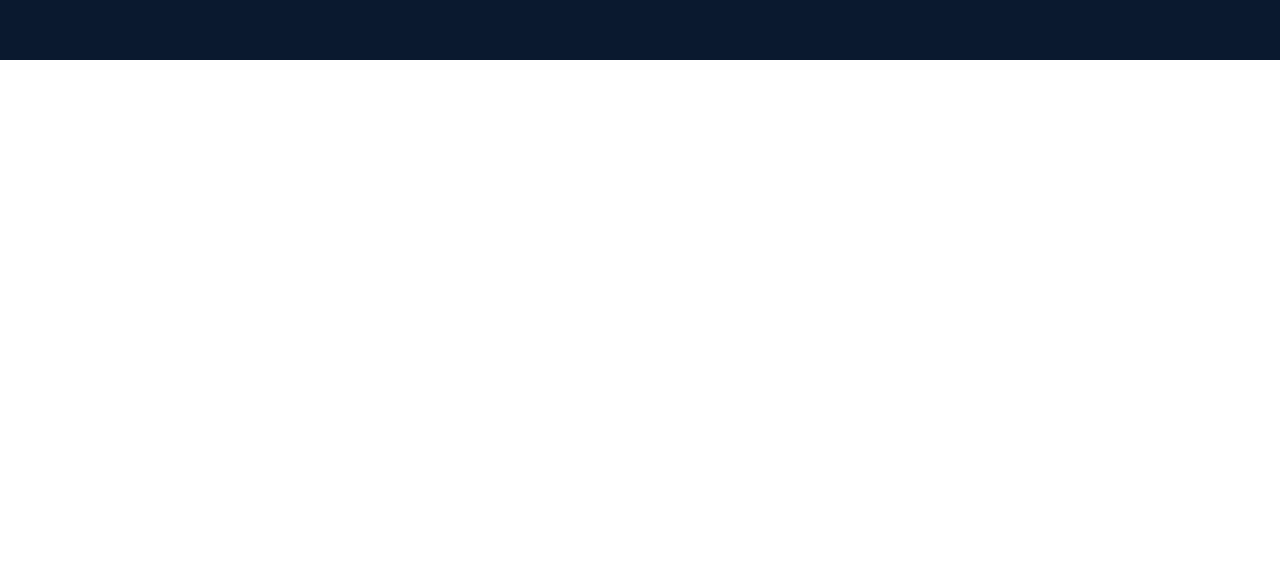
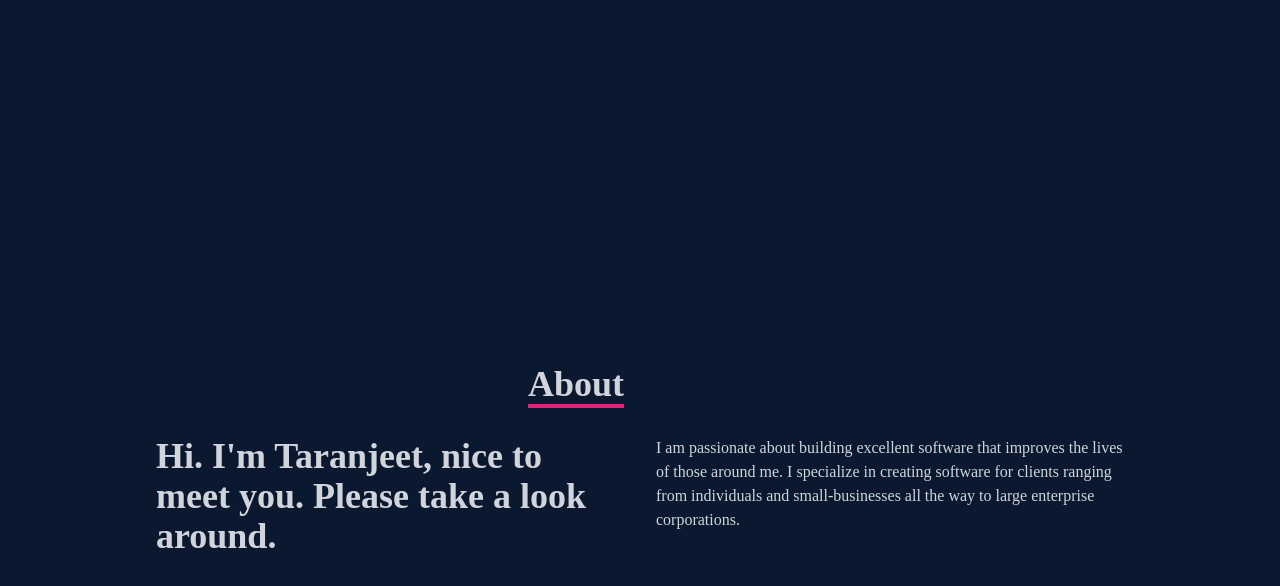
Before and after one commit to TARANjee/portfolio-react-app, a React (Create React App) app: page / in a window 1280 px wide. Shown: the part 740-1326 px from the top of the page. Before the commit the page ends 800 px from the top, so only its background shows below. Built offline with nearby package versions, Linux system fonts and the light colour scheme.

Commit message:
completed about component

```diff
--- a/src/App.js
+++ b/src/App.js
@@ -1,3 +1,4 @@
+import About from "./components/About";
 import Home from "./components/Home";
 import Navbar from "./components/Navbar";
 
@@ -6,6 +7,7 @@ function App() {
     <div>
       <Navbar />
       <Home />
+      <About/>
     </div>
   );
 }
--- /dev/null
+++ b/src/components/About.jsx
@@ -0,0 +1,31 @@
+import React from 'react'
+
+const About = () => {
+    return (
+        <div name='about' className='w-full h-screen bg-[#0a192f] text-gray-300'>
+            <div className='flex flex-col justify-center items-center w-full h-full'>
+                <div className='max-w-[1000px] w-full  grid grid-cols-2 gap-8 '>
+                    <div className='sm:text-right pb-8 pl-4'>
+                        <p className='text-4xl font-bold inline border-b-4 border-pink-600' >
+                            About
+                        </p>
+                    </div>
+                    <div></div>
+                </div>
+                <div className='max-w-[1000px] w-full grid sm:grid-cols-2 gap-8 px-4'>
+                    <div className='sm:text right text-4xl font-bold'>
+                        <p>Hi. I'm Taranjeet, nice to meet you. Please take a look around.</p>
+                    </div>
+                    <div>
+                        <p>I am passionate about building excellent software that improves
+                            the lives of those around me. I specialize in creating software
+                            for clients ranging from individuals and small-businesses all the
+                            way to large enterprise corporations. </p>
+                    </div>
+                </div>
+            </div>
+        </div>
+    )
+}
+
+export default About
--- a/src/components/Home.jsx
+++ b/src/components/Home.jsx
@@ -3,12 +3,12 @@ import { HiArrowNarrowRight } from 'react-icons/hi'
 
 const Home = () => {
   return (
-    <div className='w-full h-screen bg-[#0a192f]'>
+    <div name='home' className='w-full h-screen bg-[#0a192f]'>
       <div className='max-w-[1000px] mx-auto px-8 flex flex-col justify-center h-full'>
         <p className='text-pink-600'>Hi, my name is</p>
         <h1 className='text-4xl sm:text-7xl font-bold text-[#ccd6f6]'>Taranjeet Singh</h1>
         <h2 className='text-4xl sm:text-7xl font-bold text-[#8892b0]'>I'm a Web Developer.</h2>
-        <p className='text-[#8892b0] py-4 max-w-[700px]'>I'm a Web Developer specializing in building React Applications.Currently, I'm focused on building responsive full-stack web applications.</p>
+        <p className='text-[#8892b0] py-4 max-w-[700px]'>I'm a Web Developer specializing in building React Applications. Currently, I'm focused on building responsive full-stack web applications.</p>
         <div>
           <button className='text-white group border-2 px-6 py-3 my-2 flex items-center hover:bg-pink-600 hover:border-pink-600'>View Work
             <span className='group-hover:rotate-90 duration-300'>
--- a/src/components/Navbar.jsx
+++ b/src/components/Navbar.jsx
@@ -1,5 +1,5 @@
 import React, { useState } from 'react'
-import { FaBars, FaTimes, FaGithub, FaLinkedin, FaFacebook, FaGit } from 'react-icons/fa'
+import { FaBars, FaTimes, FaGithub, FaLinkedin,  } from 'react-icons/fa'
 import { HiOutlineMail } from 'react-icons/hi'
 import { BsFillPersonLinesFill } from 'react-icons/bs'
 import Logo from '../assets/logo.png'
@@ -12,7 +12,7 @@ const Navbar = () => {
     return (
         <div className="fixed w-full h-[80px] flex justify-between items-center px-4 bg-[#0a192f] text-gray-300">
             <div>
-                <img src={Logo} alt="logo Image" style={{ width: '50px' }} />
+                <img src={Logo} alt="logo" style={{ width: '50px' }} />
             </div>
             {/* menu */}
 
@@ -39,7 +39,7 @@ const Navbar = () => {
                 <li className='py-6 text-4xl'>Contact</li>
             </ul>
             {/* social icons */}
-            <div className='flex fixed flex-col top-[35%] left-0'>
+            <div className='hidden flex fixed flex-col top-[35%] left-0'>
                 <ul>
                     <li className='w-[160px] h-[60px] flex justify-between items-center ml-[-100px] hover:ml-[-10px] duration-300 bg-blue-600'>
                         <a className='flex justify-between items-center w-full text-gray-300' href="/">
```
